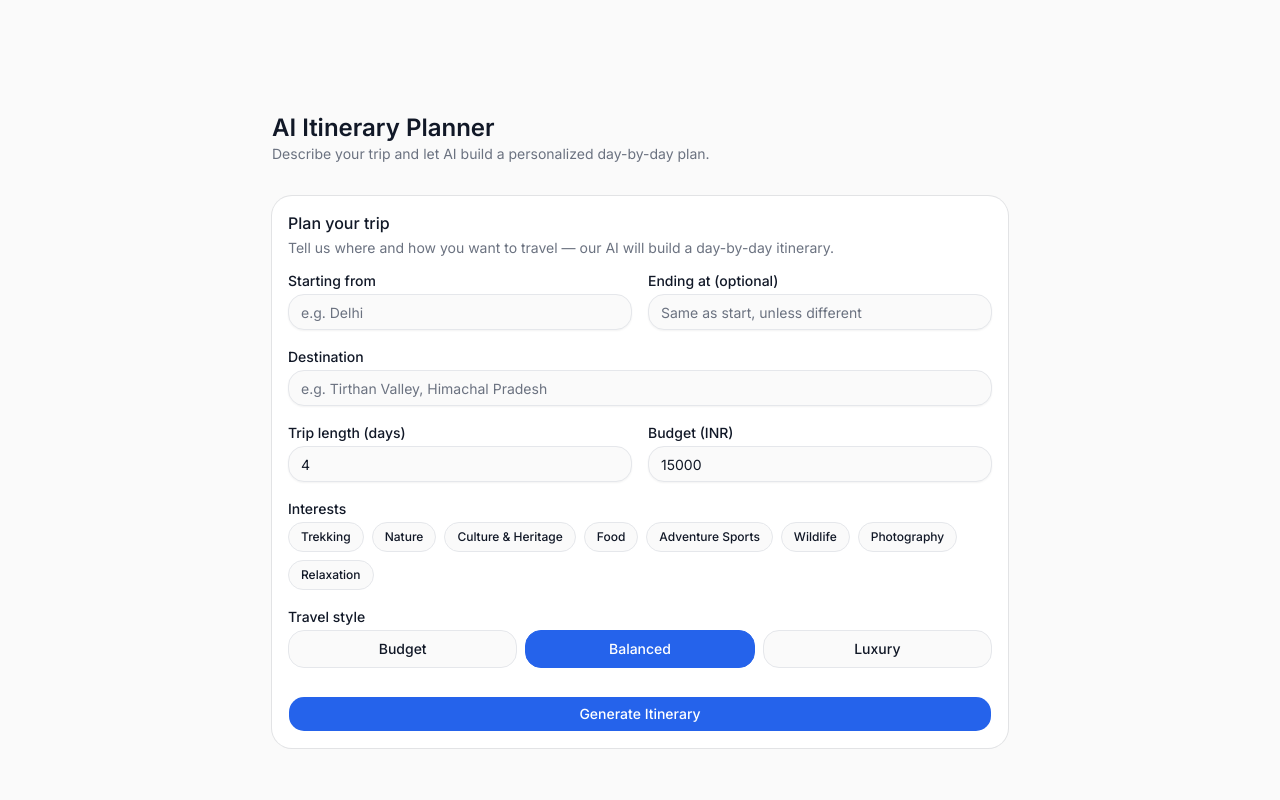
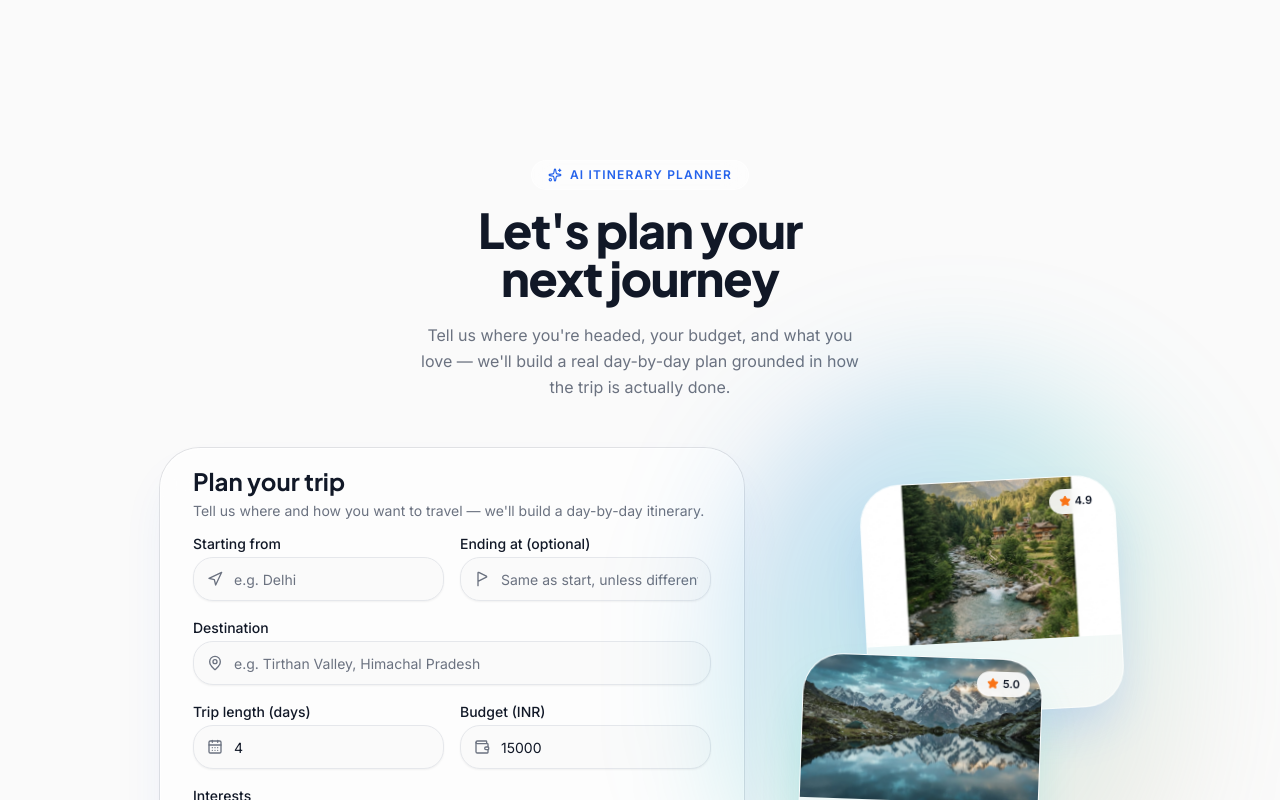
Before and after one commit to Abhinavcsv/TrailNotFound, a Next.js app: page /planner in a window 1280 px wide. Shown: the top 800 px of the page. Built offline with nearby package versions, Linux system fonts and the light colour scheme.

Commit message:
Redesign AI planner page with glassmorphism

```diff
--- a/app/planner/page.tsx
+++ b/app/planner/page.tsx
@@ -1,6 +1,7 @@
 "use client";
 
 import { useState } from "react";
+import { Sparkles, Star } from "lucide-react";
 import { PlannerForm } from "@/features/planner/components/PlannerForm";
 import { ItineraryResult } from "@/features/planner/components/ItineraryResult";
 import type { ItineraryResponse, PlannerFormValues } from "@/features/planner/types/itinerary";
@@ -37,27 +38,102 @@ export default function PlannerPage() {
   }
 
   return (
-    <main className="mx-auto max-w-3xl px-4 pt-28 pb-20">
-      <div className="mb-8">
-        <h1 className="text-2xl font-semibold">AI Itinerary Planner</h1>
-        <p className="text-sm text-muted-foreground">
-          Describe your trip and let AI build a personalized day-by-day plan.
+    <main className="relative">
+      {/* Fixed, full-viewport mesh gradient — stays behind everything no matter how long
+          the page grows once an itinerary is generated, so it never runs out on scroll. */}
+      <div
+        aria-hidden
+        className="fixed inset-0 -z-10 bg-background"
+        style={{
+          backgroundImage:
+            "radial-gradient(1200px 700px at 12% 0%, rgba(37,99,235,0.16), transparent 55%), " +
+            "radial-gradient(1000px 650px at 90% 12%, rgba(20,184,166,0.14), transparent 55%), " +
+            "radial-gradient(900px 600px at 50% 100%, rgba(249,115,22,0.10), transparent 55%), " +
+            "radial-gradient(700px 500px at 8% 85%, rgba(37,99,235,0.08), transparent 55%)",
+        }}
+      />
+
+      <section className="pt-32 pb-10 md:pt-40 md:pb-12">
+        <div className="mx-auto max-w-2xl px-5 text-center md:px-8">
+          <p className="mb-4 inline-flex items-center gap-2 rounded-full border border-white/60 bg-white/50 px-4 py-1.5 text-xs font-semibold uppercase tracking-widest text-primary backdrop-blur-md">
+            <Sparkles className="h-3.5 w-3.5" />
+            AI Itinerary Planner
+          </p>
+          <h1 className="font-display text-4xl font-extrabold tracking-tight text-balance text-foreground sm:text-5xl">
+            Let&apos;s plan your next journey
+          </h1>
+          <p className="mx-auto mt-5 max-w-md text-pretty text-base leading-relaxed text-muted-foreground">
+            Tell us where you&apos;re headed, your budget, and what you love — we&apos;ll
+            build a real day-by-day plan grounded in how the trip is actually done.
           </p>
         </div>
+      </section>
 
+      <section className="pb-24 md:pb-32">
+        <div className="mx-auto grid max-w-5xl gap-10 px-5 md:px-8 lg:grid-cols-[1fr_320px] lg:items-start lg:gap-14">
           <PlannerForm onSubmit={handleSubmit} isLoading={isLoading} />
 
+          {/* Signature element: glass-framed trip card stack, grounded with a soft glow */}
+          <div className="relative hidden lg:sticky lg:top-28 lg:block">
+            <div className="relative h-[440px]">
+              <div
+                aria-hidden
+                className="pointer-events-none absolute -inset-16 -z-10 rounded-full bg-gradient-to-br from-primary/25 via-gem/20 to-accent/10 blur-3xl"
+              />
+
+              <div className="absolute right-0 top-8 w-64 -rotate-3 overflow-hidden rounded-3xl border border-white/60 bg-white/60 shadow-2xl shadow-primary/20 backdrop-blur-xl transition-transform hover:-translate-y-1 hover:rotate-0">
+                <div className="relative h-40 w-full">
+                  <img
+                    src="/images/dest-tirthan.png"
+                    alt="Tirthan Valley"
+                    className="h-full w-full object-cover"
+                  />
+                  <span className="absolute right-3 top-3 inline-flex items-center gap-1 rounded-full bg-white/90 px-2.5 py-1 text-[11px] font-semibold text-foreground backdrop-blur">
+                    <Star className="h-3 w-3 fill-accent text-accent" />
+                    4.9
+                  </span>
+                </div>
+                <div className="p-4">
+                  <p className="text-sm font-semibold text-foreground">Tirthan Valley</p>
+                  <p className="mt-0.5 text-xs text-muted-foreground">4 days · ₹14,200 planned</p>
+                </div>
+              </div>
+
+              <div className="absolute left-0 bottom-4 w-60 rotate-2 overflow-hidden rounded-3xl border border-white/60 bg-white/60 shadow-2xl shadow-gem/20 backdrop-blur-xl transition-transform hover:-translate-y-1 hover:rotate-0">
+                <div className="relative h-36 w-full">
+                  <img
+                    src="/images/gem-lake.png"
+                    alt="A hidden alpine lake"
+                    className="h-full w-full object-cover"
+                  />
+                  <span className="absolute right-3 top-3 inline-flex items-center gap-1 rounded-full bg-white/90 px-2.5 py-1 text-[11px] font-semibold text-foreground backdrop-blur">
+                    <Star className="h-3 w-3 fill-accent text-accent" />
+                    5.0
+                  </span>
+                </div>
+                <div className="p-4">
+                  <p className="text-sm font-semibold text-foreground">Spiti Circuit</p>
+                  <p className="mt-0.5 text-xs text-muted-foreground">6 days · ₹22,500 planned</p>
+                </div>
+              </div>
+            </div>
+          </div>
+        </div>
+
         {error && (
-        <p className="mt-6 rounded-lg border border-destructive/30 bg-destructive/10 px-4 py-3 text-sm text-destructive">
+          <div className="mx-auto mt-6 max-w-5xl px-5 md:px-8">
+            <p className="rounded-2xl border border-destructive/30 bg-destructive/10 px-4 py-3 text-sm text-destructive backdrop-blur-md">
               {error}
             </p>
+          </div>
         )}
 
         {itinerary && (
-        <div className="mt-10">
+          <div className="mx-auto mt-10 max-w-5xl px-5 md:px-8">
             <ItineraryResult itinerary={itinerary} />
           </div>
         )}
+      </section>
     </main>
   );
 }
--- /dev/null
+++ b/components/shared/page-hero.tsx
@@ -0,0 +1,86 @@
+'use client'
+
+import { motion, useScroll, useTransform } from 'framer-motion'
+import { useRef, type ReactNode } from 'react'
+import { Sparkles } from 'lucide-react'
+
+interface PageHeroProps {
+  eyebrow: string
+  title: string
+  subtitle?: string
+  image?: string
+  heightClassName?: string
+  children?: ReactNode
+}
+
+export function PageHero({
+  eyebrow,
+  title,
+  subtitle,
+  image = '/images/hero-himalaya.png',
+  heightClassName = 'h-[56svh] min-h-[420px]',
+  children,
+}: PageHeroProps) {
+  const ref = useRef<HTMLDivElement>(null)
+  const { scrollYProgress } = useScroll({
+    target: ref,
+    offset: ['start start', 'end start'],
+  })
+  const y = useTransform(scrollYProgress, [0, 1], ['0%', '20%'])
+  const scale = useTransform(scrollYProgress, [0, 1], [1, 1.1])
+  const overlayOpacity = useTransform(scrollYProgress, [0, 1], [1, 0.5])
+
+  return (
+    <section ref={ref} className={`relative w-full overflow-hidden ${heightClassName}`}>
+      <motion.div style={{ y, scale }} className="absolute inset-0">
+        <img
+          src={image}
+          alt=""
+          className="h-full w-full object-cover"
+        />
+      </motion.div>
+
+      <motion.div
+        style={{ opacity: overlayOpacity }}
+        className="absolute inset-0 bg-gradient-to-b from-black/55 via-black/35 to-black/75"
+      />
+      <div className="absolute inset-0 bg-gradient-to-t from-black/70 to-transparent" />
+      {/* Fades the image into the page background so the transition below feels seamless */}
+      <div className="absolute inset-x-0 bottom-0 h-32 bg-gradient-to-b from-transparent to-background md:h-40" />
+
+      <div className="relative z-10 mx-auto flex h-full max-w-3xl flex-col items-center justify-center px-5 text-center">
+        <motion.span
+          initial={{ opacity: 0, y: 16 }}
+          animate={{ opacity: 1, y: 0 }}
+          transition={{ delay: 0.15, duration: 0.6 }}
+          className="mb-5 inline-flex items-center gap-2 rounded-full border border-white/20 bg-white/10 px-4 py-1.5 text-xs font-medium text-white backdrop-blur-md"
+        >
+          <Sparkles className="h-3.5 w-3.5 text-accent" />
+          {eyebrow}
+        </motion.span>
+
+        <motion.h1
+          initial={{ opacity: 0, y: 24 }}
+          animate={{ opacity: 1, y: 0 }}
+          transition={{ delay: 0.25, duration: 0.7, ease: [0.22, 1, 0.36, 1] }}
+          className="font-display text-balance text-3xl font-extrabold leading-[1.1] tracking-tight text-white sm:text-4xl md:text-5xl"
+        >
+          {title}
+        </motion.h1>
+
+        {subtitle && (
+          <motion.p
+            initial={{ opacity: 0, y: 24 }}
+            animate={{ opacity: 1, y: 0 }}
+            transition={{ delay: 0.4, duration: 0.7 }}
+            className="mt-5 max-w-lg text-pretty text-base leading-relaxed text-white/80"
+          >
+            {subtitle}
+          </motion.p>
+        )}
+
+        {children}
+      </div>
+    </section>
+  )
+}
--- a/components/ui/input.tsx
+++ b/components/ui/input.tsx
@@ -7,7 +7,7 @@ function Input({ className, type, ...props }: React.ComponentProps<"input">) {
       type={type}
       data-slot="input"
       className={cn(
-        "flex h-9 w-full rounded-lg border border-border bg-background px-3 py-1 text-sm shadow-xs transition-colors outline-none placeholder:text-muted-foreground focus-visible:border-ring focus-visible:ring-3 focus-visible:ring-ring/50 disabled:cursor-not-allowed disabled:opacity-50",
+        "flex h-9 w-full rounded-xl border border-border bg-background px-3 py-1 text-sm shadow-xs transition-colors outline-none placeholder:text-muted-foreground focus-visible:border-ring focus-visible:ring-3 focus-visible:ring-ring/50 disabled:cursor-not-allowed disabled:opacity-50",
         className
       )}
       {...props}
--- a/features/planner/components/PlannerForm.tsx
+++ b/features/planner/components/PlannerForm.tsx
@@ -1,6 +1,15 @@
 "use client";
 
 import { useState } from "react";
+import {
+  MapPin,
+  Navigation,
+  FlagTriangleRight,
+  CalendarDays,
+  Wallet,
+  Sparkles,
+  Compass,
+} from "lucide-react";
 import { Card, CardContent, CardHeader, CardTitle, CardDescription } from "@/components/ui/card";
 import { Input } from "@/components/ui/input";
 import { Label } from "@/components/ui/label";
@@ -27,6 +36,18 @@ const TRAVEL_STYLES = [
 interface PlannerFormProps {
   onSubmit: (values: PlannerFormValues) => void;
   isLoading: boolean;
+}
+
+function IconInput({
+  icon: Icon,
+  ...props
+}: React.ComponentProps<"input"> & { icon: React.ElementType }) {
+  return (
+    <div className="relative">
+      <Icon className="pointer-events-none absolute left-3.5 top-1/2 h-4 w-4 -translate-y-1/2 text-muted-foreground" />
+      <Input className="h-11 pl-10" {...props} />
+    </div>
+  );
 }
 
 export function PlannerForm({ onSubmit, isLoading }: PlannerFormProps) {
@@ -61,11 +82,11 @@ export function PlannerForm({ onSubmit, isLoading }: PlannerFormProps) {
   }
 
   return (
-    <Card>
+    <Card className="rounded-3xl border border-white/60 bg-white/60 p-2 shadow-2xl shadow-primary/10 backdrop-blur-xl sm:p-4">
       <CardHeader>
-        <CardTitle>Plan your trip</CardTitle>
+        <CardTitle className="font-display text-2xl font-bold">Plan your trip</CardTitle>
         <CardDescription>
-          Tell us where and how you want to travel — our AI will build a day-by-day itinerary.
+          Tell us where and how you want to travel — we&apos;ll build a day-by-day itinerary.
         </CardDescription>
       </CardHeader>
       <CardContent>
@@ -73,7 +94,8 @@ export function PlannerForm({ onSubmit, isLoading }: PlannerFormProps) {
           <div className="grid grid-cols-2 gap-4">
             <div className="flex flex-col gap-1.5">
               <Label htmlFor="startLocation">Starting from</Label>
-              <Input
+              <IconInput
+                icon={Navigation}
                 id="startLocation"
                 placeholder="e.g. Delhi"
                 value={startLocation}
@@ -83,7 +105,8 @@ export function PlannerForm({ onSubmit, isLoading }: PlannerFormProps) {
             </div>
             <div className="flex flex-col gap-1.5">
               <Label htmlFor="endLocation">Ending at (optional)</Label>
-              <Input
+              <IconInput
+                icon={FlagTriangleRight}
                 id="endLocation"
                 placeholder="Same as start, unless different"
                 value={endLocation}
@@ -94,7 +117,8 @@ export function PlannerForm({ onSubmit, isLoading }: PlannerFormProps) {
 
           <div className="flex flex-col gap-1.5">
             <Label htmlFor="destination">Destination</Label>
-            <Input
+            <IconInput
+              icon={MapPin}
               id="destination"
               placeholder="e.g. Tirthan Valley, Himachal Pradesh"
               value={destination}
@@ -106,7 +130,8 @@ export function PlannerForm({ onSubmit, isLoading }: PlannerFormProps) {
           <div className="grid grid-cols-2 gap-4">
             <div className="flex flex-col gap-1.5">
               <Label htmlFor="days">Trip length (days)</Label>
-              <Input
+              <IconInput
+                icon={CalendarDays}
                 id="days"
                 type="number"
                 min={1}
@@ -118,7 +143,8 @@ export function PlannerForm({ onSubmit, isLoading }: PlannerFormProps) {
             </div>
             <div className="flex flex-col gap-1.5">
               <Label htmlFor="budget">Budget (INR)</Label>
-              <Input
+              <IconInput
+                icon={Wallet}
                 id="budget"
                 type="number"
                 min={1000}
@@ -130,7 +156,7 @@ export function PlannerForm({ onSubmit, isLoading }: PlannerFormProps) {
             </div>
           </div>
 
-          <div className="flex flex-col gap-1.5">
+          <div className="flex flex-col gap-2">
             <Label>Interests</Label>
             <div className="flex flex-wrap gap-2">
               {INTEREST_OPTIONS.map((interest) => {
@@ -141,9 +167,9 @@ export function PlannerForm({ onSubmit, isLoading }: PlannerFormProps) {
                     key={interest}
                     onClick={() => toggleInterest(interest)}
                     className={
-                      "rounded-full border px-3 py-1.5 text-xs font-medium transition-colors " +
+                      "rounded-full border px-3.5 py-1.5 text-xs font-medium transition-colors " +
                       (active
-                        ? "border-primary bg-primary text-primary-foreground"
+                        ? "border-primary bg-primary text-primary-foreground shadow-sm shadow-primary/25"
                         : "border-border bg-background hover:bg-muted")
                     }
                   >
@@ -154,8 +180,11 @@ export function PlannerForm({ onSubmit, isLoading }: PlannerFormProps) {
             </div>
           </div>
 
-          <div className="flex flex-col gap-1.5">
-            <Label>Travel style</Label>
+          <div className="flex flex-col gap-2">
+            <Label className="flex items-center gap-1.5">
+              <Compass className="h-3.5 w-3.5" />
+              Travel style
+            </Label>
             <div className="flex gap-2">
               {TRAVEL_STYLES.map((style) => (
                 <button
@@ -163,9 +192,9 @@ export function PlannerForm({ onSubmit, isLoading }: PlannerFormProps) {
                   key={style.value}
                   onClick={() => setTravelStyle(style.value)}
                   className={
-                    "flex-1 rounded-lg border px-3 py-2 text-sm font-medium transition-colors " +
+                    "flex-1 rounded-xl border px-3 py-2.5 text-sm font-medium transition-colors " +
                     (travelStyle === style.value
-                      ? "border-primary bg-primary text-primary-foreground"
+                      ? "border-primary bg-primary text-primary-foreground shadow-sm shadow-primary/25"
                       : "border-border bg-background hover:bg-muted")
                   }
                 >
@@ -175,7 +204,13 @@ export function PlannerForm({ onSubmit, isLoading }: PlannerFormProps) {
             </div>
           </div>
 
-          <Button type="submit" size="lg" disabled={isLoading} className="mt-2">
+          <Button
+            type="submit"
+            size="lg"
+            disabled={isLoading}
+            className="mt-2 gap-2 shadow-lg shadow-primary/25"
+          >
+            <Sparkles className="h-4 w-4" />
             {isLoading ? "Generating your itinerary..." : "Generate Itinerary"}
           </Button>
         </form>
```
Also changed, not shown: features/planner/components/ItineraryResult.tsx (+30 -12 lines), 1 other file (tests, documents, lock files or other folders). Lines whose indentation alone changed are shown as unchanged.
